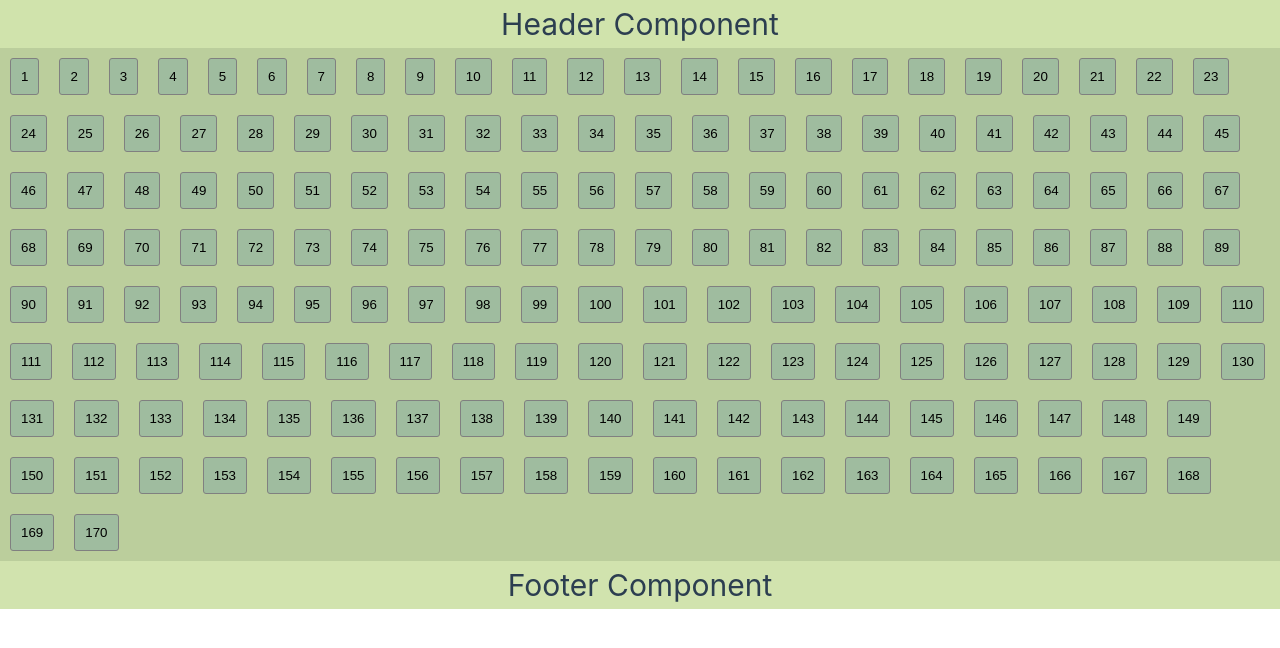
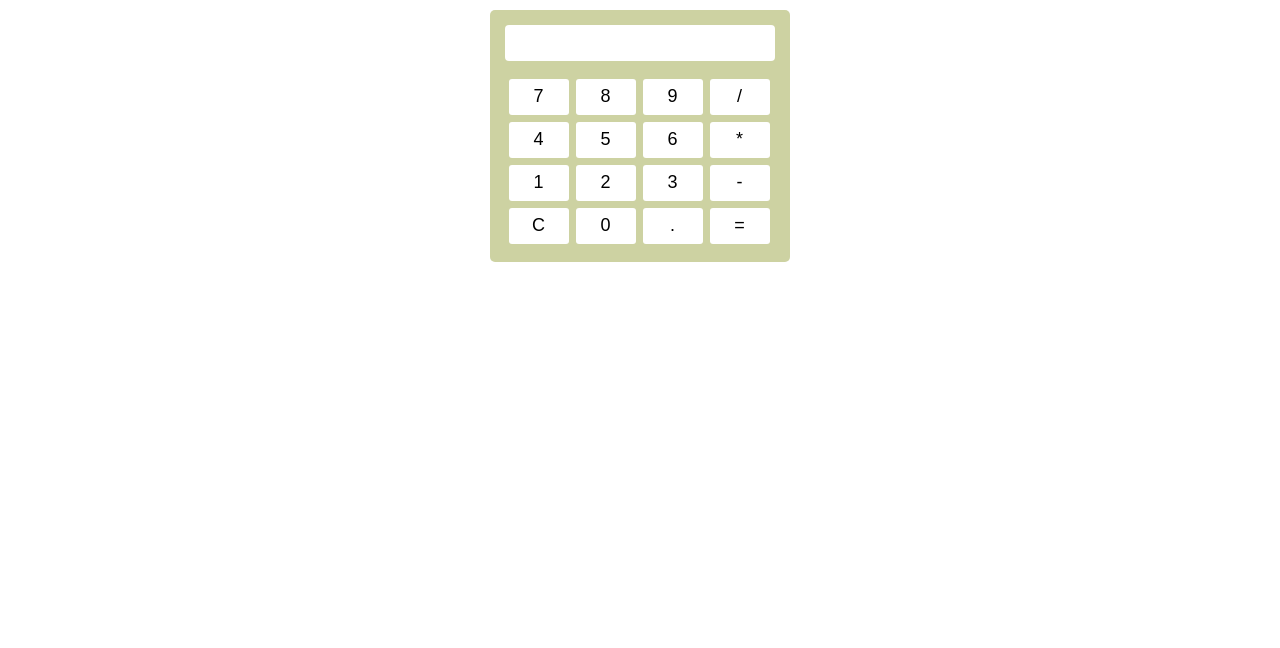
Before and after one commit to Mudassar-Shoukat/VueJs-repo, a Vue app: page / in a window 1280 px wide. Shown: the top 648 px of the page. Built offline with nearby package versions, Linux system fonts and the light colour scheme.

Commit message:
calculator folder and two file calculatorbutton.vue and calculatorscreen.vue

```diff
--- a/src/App.vue
+++ b/src/App.vue
@@ -1,19 +1,36 @@
 <template>
-  <div>
-    <Headercomponent></Headercomponent>
-    <Bodycomponent></Bodycomponent>
-    <Footercomponent></Footercomponent>
-
+ <div id="calculator">
+    <Calculatorscreen  />
+    <Calculatorbuttons value="keyvalue(n)"/>
   </div>
 </template>
 
 <script>
-import Headercomponent from './components/Header.vue'
-import Bodycomponent from './components/Body.vue'
-import Footercomponent from './components/Footer.vue'
+import Calculatorscreen from './components/Calculatorscreen.vue';
+import Calculatorbuttons from './components/Calculatorbuttons.vue';
+
 export default {
   components: {
-    Headercomponent, Bodycomponent, Footercomponent,
+    Calculatorscreen,
+    Calculatorbuttons,
   },
+
 };
 </script>
+
+<style scopped>
+#calculator{
+
+  background-color: #cdd2a2;
+  border-radius: 5px;
+  padding: 1em 1em 1em 1em;
+ margin: 10px auto ;
+
+
+
+
+  width: 300px;
+  display: table;
+}
+
+</style>
--- /dev/null
+++ b/src/components/Calculatorbuttons.vue
@@ -0,0 +1,42 @@
+<template>
+    <div>
+      <button id="keys" v-for="n in [
+          '7', '8', '9', '/',
+          '4', '5', '6', '*',
+          '1', '2', '3', '-',
+          'C', '0', '.', '=',
+        ]" :key="n" @click="keyvalue(n)">{{ n }}</button>
+
+    </div>
+  </template>
+
+
+ <script>
+ export default {
+   data() {
+    return {
+        value(n){
+            console.log(n);
+
+        }
+    }
+   },
+ }
+ </script>
+
+  <style scoped>
+  #keys {
+    cursor: pointer;
+    width: 60px;
+    height: 36px;
+    font-size: large;
+    text-align: center;
+    background: white;
+    border-radius: 3px;
+    border: none;
+    margin: 3.5px;
+  }
+#keys:hover{
+    background: rgb(248, 244, 244);
+}
+  </style>
--- /dev/null
+++ b/src/components/Calculatorscreen.vue
@@ -0,0 +1,27 @@
+<template>
+  <div class="screen">
+
+    <input type="text">
+
+  </div>
+
+</template>
+
+<script>
+export default {
+
+};
+</script>
+
+<style scoped>
+.screen input {
+  height: 36px;
+  width: 100%;
+  font-size: 13px;
+  font-weight: bold;
+  border-radius: 4px;
+  margin: 0 0 14px 0;
+  padding: 0 1em;
+  border: none;
+}
+</style>
--- a/src/components/Compositionapi.vue
+++ b/src/components/Compositionapi.vue
@@ -1,8 +1,8 @@
 <template>
   <div id="Composition_main">
     <h2>Example of Composition API</h2>
-    <p>Decrement of Number : {{ decrement }}</p>
-    <button @click="remove" >Remove one Value</button>
+    <p>Decrement of Number : {{decrement }}</p>
+    <button @click="remove" > Remove one Value</button>
   </div>
 </template>
 
```
